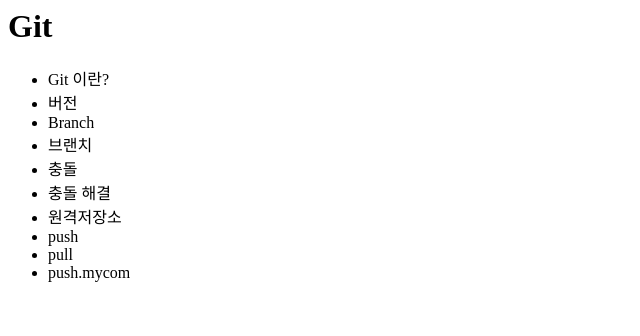
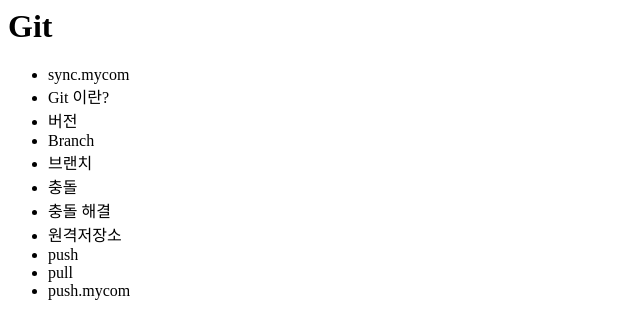
Before and after one commit to gogogo1054/hello-git-HIS, a plain HTML site: page index.html in a window 1280 px wide. Shown: the whole page, without its empty margins (0-640 px from the left). Drawn offline with Linux system fonts and the light colour scheme.

Commit message:
sync.mycom 추가

```diff
--- a/index.html
+++ b/index.html
@@ -10,6 +10,7 @@
 			<h1>Git</h1>
 		</header>
 		<ul>
+			<li>sync.mycom</li>
 			<li>Git 이란?</li>
 			<li>버전</li>
 			<li>Branch</li>
```
